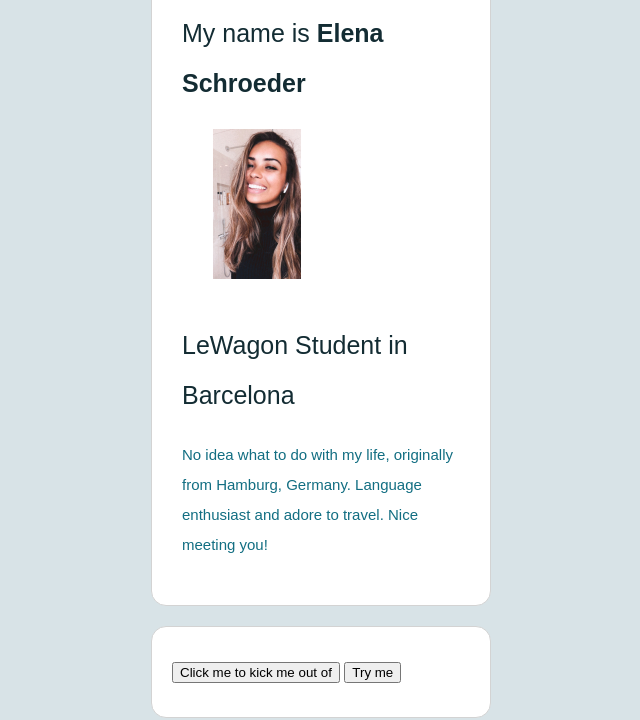
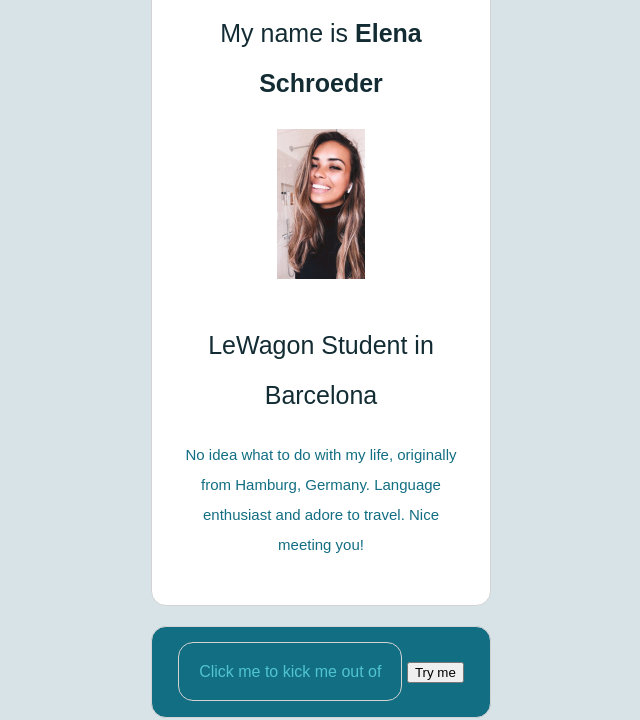
Before and after one commit to elenaschroeder/profile, a plain HTML site: page index.html in a window 1280 px wide. Shown: the part 240-960 px from the top of the page, without its empty margins (319-959 px from the left). Drawn offline with Linux system fonts and the light colour scheme; a web font is replaced by a local one.

Commit message:
my profile page

```diff
--- a/index.html
+++ b/index.html
@@ -21,8 +21,8 @@
         <p>No idea what to do with my life, originally from Hamburg, Germany. Language enthusiast and adore to travel. Nice meeting you!</p>
       </div>
       <div class="button">
-        <input type="button" value="Click me to kick me out of" onclick="playMusic()" />
-        <a href="https://www.pinterest.es/pin/851602610772827364/" target="_blank">
+        <a class="button" type="button" onclick="playMusic()">Click me to kick me out of</a>
+        <a href="https://www.pinterest.es/pin/851602610772827364/" target="_blank"></a>
         <button type="button">Try me</button>
       </div>
       <div class="links">
--- a/style.css
+++ b/style.css
@@ -6,6 +6,7 @@ body {
   margin: 0 auto;
   width: 400px;
   box-shadow: px 6px lightgrey;
+  text-align: center;
 }
 
 h1 {
@@ -45,8 +46,10 @@ a {
   color: #51c4d3;
   text-decoration: none;
 }
+
 a:hover {
   color: #132c33;
+  transition-delay: 4s;
 }
 
 .container {
@@ -54,6 +57,7 @@ a:hover {
   position: relative;
   border-radius: 2%;
   display: block;
+  text-align: center;
 }
 
 .card-white {
@@ -66,12 +70,12 @@ a:hover {
 }
 
 .button {
-  background: white;
   padding: 20px;
   border: 1px solid lightgrey;
   position: relative;
   margin: 20px 0;
   border-radius: 15px;
+  background-color: #126e82;
 }
 
 .links {
```
